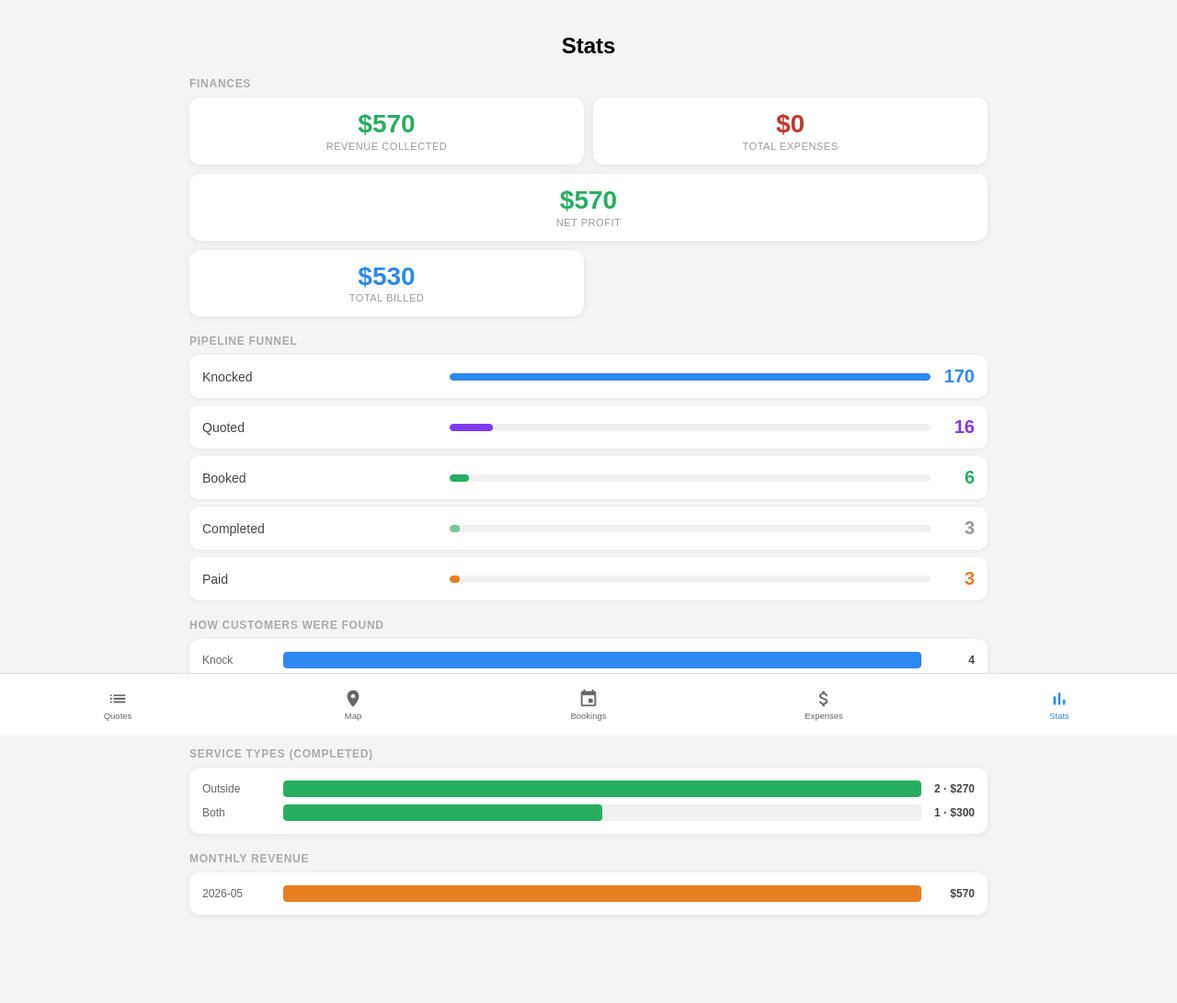
After one commit to onewithoutsleep/QuoteApp, a Flask app: page /stats in a window 1280 px wide. The commit adds this page. Shown: the whole page at 92% size. Run offline with Flask 3, Linux system fonts and the light colour scheme; data comes from the database, SQL or seed files in the repository; data that the repository does not hold is empty.

Commit message:
added expenses and stats

```diff
--- a/app.py
+++ b/app.py
@@ -121,9 +121,26 @@ def get_db():
     """)
     conn.commit()
 
+    conn.execute("""
+        CREATE TABLE IF NOT EXISTS expenses (
+            id          INTEGER PRIMARY KEY AUTOINCREMENT,
+            expense_date TEXT,
+            category    TEXT,
+            description TEXT,
+            amount      REAL,
+            notes       TEXT
+        )
+    """)
+    conn.commit()
+
     # Migrate services table: add new columns if missing
     svc_cols = [r[1] for r in conn.execute("PRAGMA table_info(services)").fetchall()]
-    for col, defn in [("completed","INTEGER DEFAULT 0"), ("paid","INTEGER DEFAULT 0"), ("amount_paid","REAL")]:
+    for col, defn in [
+        ("completed","INTEGER DEFAULT 0"),
+        ("paid","INTEGER DEFAULT 0"),
+        ("amount_paid","REAL"),
+        ("duration_minutes","INTEGER"),
+    ]:
         if col not in svc_cols:
             conn.execute(f"ALTER TABLE services ADD COLUMN {col} {defn}")
     conn.commit()
@@ -531,14 +548,19 @@ def service_complete(service_id):
     completed = int(request.form.get("completed", 0))
     paid = int(request.form.get("paid", 0))
     amount_paid = request.form.get("amount_paid", "")
+    duration_minutes = request.form.get("duration_minutes", "")
     try:
         amount_paid = float(amount_paid) if amount_paid else None
     except ValueError:
         amount_paid = None
+    try:
+        duration_minutes = int(duration_minutes) if duration_minutes else None
+    except ValueError:
+        duration_minutes = None
     conn = get_db()
     conn.execute("""
-        UPDATE services SET completed=?, paid=?, amount_paid=? WHERE id=?
-    """, (completed, paid, amount_paid, service_id))
+        UPDATE services SET completed=?, paid=?, amount_paid=?, duration_minutes=? WHERE id=?
+    """, (completed, paid, amount_paid, duration_minutes, service_id))
     conn.commit()
     conn.close()
     from flask import jsonify
@@ -576,6 +598,7 @@ def service_edit(service_id):
         completed    = 1 if request.form.get("completed") else 0
         paid         = 1 if request.form.get("paid") else 0
         amount_paid  = request.form.get("amount_paid", "")
+        duration_minutes = request.form.get("duration_minutes", "")
         try:
             price = float(price) if price else None
         except ValueError:
@@ -584,13 +607,17 @@ def service_edit(service_id):
             amount_paid = float(amount_paid) if amount_paid else None
         except ValueError:
             amount_paid = None
+        try:
+            duration_minutes = int(duration_minutes) if duration_minutes else None
+        except ValueError:
+            duration_minutes = None
         conn.execute("""
             UPDATE services
             SET service_date=?, service_time=?, type=?, price=?, notes=?,
-                completed=?, paid=?, amount_paid=?
+                completed=?, paid=?, amount_paid=?, duration_minutes=?
             WHERE id=?
         """, (service_date, service_time, stype, price, notes,
-              completed, paid, amount_paid, service_id))
+              completed, paid, amount_paid, duration_minutes, service_id))
         conn.commit()
         conn.close()
         return redirect(back)
@@ -617,7 +644,7 @@ def service_edit(service_id):
 def bookings():
     conn = get_db()
     services = conn.execute("""
-        SELECT s.*, q.customer, q.phone, h.address
+        SELECT s.*, q.customer, q.phone, q.windows, q.house_id, h.address
         FROM services s
         JOIN quotes q ON q.id = s.quote_id
         JOIN houses h ON h.id = q.house_id
@@ -784,5 +811,150 @@ def text_quote(id):
     return redirect(f"sms:{q['phone']}?body={quote(body)}")
 
 
+# -----------------------------
+# MOVE HOUSE (AJAX)
+# -----------------------------
+@app.route("/move_house/<int:id>", methods=["POST"])
+def move_house(id):
+    from flask import jsonify
+    lat = request.form.get("lat")
+    lng = request.form.get("lng")
+    address = request.form.get("address", "").strip()
+    try:
+        lat = float(lat)
+        lng = float(lng)
+    except (TypeError, ValueError):
+        return jsonify({"status": "error", "msg": "bad coords"})
+    conn = get_db()
+    if address:
+        conn.execute("UPDATE houses SET lat=?, lng=?, address=? WHERE id=?",
+                     (lat, lng, normalize_address(address), id))
+    else:
+        conn.execute("UPDATE houses SET lat=?, lng=? WHERE id=?", (lat, lng, id))
+    conn.commit()
+    updated = conn.execute("SELECT * FROM houses WHERE id=?", (id,)).fetchone()
+    conn.close()
+    return jsonify({"status": "ok", "address": updated["address"], "lat": lat, "lng": lng})
+
+
+# -----------------------------
+# EXPENSES
+# -----------------------------
+@app.route("/expenses", methods=["GET", "POST"])
+def expenses():
+    conn = get_db()
+    if request.method == "POST":
+        action = request.form.get("action", "add")
+        if action == "delete":
+            exp_id = request.form.get("id")
+            if exp_id:
+                conn.execute("DELETE FROM expenses WHERE id=?", (exp_id,))
+                conn.commit()
+        else:
+            expense_date = request.form.get("expense_date", date.today().isoformat())
+            category     = request.form.get("category", "").strip()
+            description  = request.form.get("description", "").strip()
+            amount       = request.form.get("amount", "")
+            notes        = request.form.get("notes", "").strip()
+            try:
+                amount = float(amount) if amount else 0.0
+            except ValueError:
+                amount = 0.0
+            conn.execute("""
+                INSERT INTO expenses (expense_date, category, description, amount, notes)
+                VALUES (?, ?, ?, ?, ?)
+            """, (expense_date, category, description, amount, notes))
+            conn.commit()
+        conn.close()
+        return redirect("/expenses")
+
+    rows = conn.execute(
+        "SELECT * FROM expenses ORDER BY expense_date DESC, id DESC"
+    ).fetchall()
+    expenses_list = [dict(r) for r in rows]
+    conn.close()
+    return render_template("expenses.html", expenses=expenses_list, today=date.today().isoformat())
+
+
+# -----------------------------
+# STATS
+# -----------------------------
+@app.route("/stats")
+def stats():
+    conn = get_db()
+
+    total_houses = conn.execute("SELECT COUNT(*) FROM houses").fetchone()[0]
+    total_quotes = conn.execute("SELECT COUNT(*) FROM quotes").fetchone()[0]
+    total_services = conn.execute("SELECT COUNT(*) FROM services").fetchone()[0]
+    completed_services = conn.execute("SELECT COUNT(*) FROM services WHERE completed=1").fetchone()[0]
+    paid_services = conn.execute("SELECT COUNT(*) FROM services WHERE paid=1").fetchone()[0]
+
+    revenue_row = conn.execute("SELECT SUM(amount_paid) FROM services WHERE paid=1").fetchone()
+    total_revenue = revenue_row[0] or 0.0
+
+    price_row = conn.execute("SELECT SUM(price) FROM services WHERE completed=1").fetchone()
+    total_billed = price_row[0] or 0.0
+
+    expense_row = conn.execute("SELECT SUM(amount) FROM expenses").fetchone()
+    total_expenses = expense_row[0] or 0.0
+
+    net_profit = total_revenue - total_expenses
+
+    # Average job duration
+    dur_row = conn.execute(
+        "SELECT AVG(duration_minutes) FROM services WHERE completed=1 AND duration_minutes IS NOT NULL"
+    ).fetchone()
+    avg_duration = dur_row[0]
+
+    # Revenue by month
+    monthly = conn.execute("""
+        SELECT substr(service_date,1,7) AS month, SUM(amount_paid) AS revenue, COUNT(*) AS jobs
+        FROM services WHERE paid=1 AND service_date IS NOT NULL
+        GROUP BY month ORDER BY month DESC LIMIT 12
+    """).fetchall()
+    monthly_data = [dict(r) for r in monthly]
+
+    # Expenses by category
+    cat_expenses = conn.execute("""
+        SELECT category, SUM(amount) AS total
+        FROM expenses GROUP BY category ORDER BY total DESC
+    """).fetchall()
+    cat_data = [dict(r) for r in cat_expenses]
+
+    # Found-via breakdown
+    found_via = conn.execute("""
+        SELECT found_via, COUNT(*) AS cnt FROM quotes
+        WHERE found_via IS NOT NULL GROUP BY found_via ORDER BY cnt DESC
+    """).fetchall()
+    found_via_data = [dict(r) for r in found_via]
+
+    # Service type breakdown
+    svc_types = conn.execute("""
+        SELECT type, COUNT(*) AS cnt, SUM(amount_paid) AS revenue
+        FROM services WHERE completed=1
+        GROUP BY type ORDER BY cnt DESC
+    """).fetchall()
+    svc_type_data = [dict(r) for r in svc_types]
+
+    conn.close()
+
+    return render_template("stats.html",
+        total_houses=total_houses,
+        total_quotes=total_quotes,
+        total_services=total_services,
+        completed_services=completed_services,
+        paid_services=paid_services,
+        total_revenue=total_revenue,
+        total_billed=total_billed,
+        total_expenses=total_expenses,
+        net_profit=net_profit,
+        avg_duration=avg_duration,
+        monthly_data=monthly_data,
+        cat_data=cat_data,
+        found_via_data=found_via_data,
+        svc_type_data=svc_type_data,
+    )
+
+
 if __name__ == "__main__":
     app.run(host="0.0.0.0", port=5000, debug=True)
--- a/static/style.css
+++ b/static/style.css
@@ -29,12 +29,18 @@ body {
     flex-direction: column;
     align-items: center;
     justify-content: center;
-    gap: 3px;
+    gap: 2px;
     color: #666;
-    font-size: 11px;
+    font-size: 9.5px;
     font-family: Arial, sans-serif;
     text-decoration: none;
     -webkit-tap-highlight-color: transparent;
+}
+
+.bottom-nav svg {
+    width: 22px;
+    height: 22px;
+    fill: currentColor;
 }
 
 .bottom-nav a:active {
@@ -45,11 +51,7 @@ body {
     color: #2d89ef;
 }
 
-.bottom-nav svg {
-    width: 24px;
-    height: 24px;
-    fill: currentColor;
-}
+
 
 /* Push page content above the fixed nav bar */
 .page-content {
--- a/templates/index.html
+++ b/templates/index.html
@@ -128,6 +128,7 @@
             <div class="quote-actions">
                 <a href="/edit/{{ q['id'] }}"><button>Edit</button></a>
                 <a href="/service/new/{{ q['id'] }}"><button class="btn-green">Book Service</button></a>
+                <a href="/map?highlight={{ q['house_id'] }}"><button style="background:#27ae60;">Map</button></a>
                 <a href="/email/{{ q['id'] }}"><button>Email Quote</button></a>
                 <a href="/text/{{ q['id'] }}"><button>Text Quote</button></a>
             </div>
@@ -173,8 +174,8 @@ function handlePhone(e, rawPhone, digits) {
     sheet.innerHTML = `
         <div style="background:#fff;border-radius:16px 16px 0 0;padding:20px 16px 32px;display:flex;flex-direction:column;gap:10px;">
             <div style="text-align:center;font-weight:bold;font-size:16px;color:#333;margin-bottom:4px;">${rawPhone}</div>
-            <a href="tel:${digits}" style="display:block;text-align:center;padding:16px;background:#2d89ef;color:white;border-radius:10px;font-weight:bold;font-size:17px;">📞 Call</a>
-            <a href="sms:${digits}" style="display:block;text-align:center;padding:16px;background:#27ae60;color:white;border-radius:10px;font-weight:bold;font-size:17px;">💬 Text</a>
+            <a href="tel:${digits}" style="display:block;text-align:center;padding:16px;background:#2d89ef;color:white;border-radius:10px;font-weight:bold;font-size:17px;">Call</a>
+            <a href="sms:${digits}" style="display:block;text-align:center;padding:16px;background:#27ae60;color:white;border-radius:10px;font-weight:bold;font-size:17px;">Text</a>
             <button onclick="this.closest('div').parentElement.remove()" style="background:#f0f0f0;color:#333;border:none;border-radius:10px;padding:14px;font-size:16px;cursor:pointer;">Cancel</button>
         </div>`;
     sheet.addEventListener('click', function(ev){ if(ev.target===sheet) sheet.remove(); });
--- a/templates/nav.html
+++ b/templates/nav.html
@@ -12,9 +12,13 @@
         <svg viewBox="0 0 24 24"><path d="M17 12h-5v5h5v-5zM16 1v2H8V1H6v2H5c-1.11 0-1.99.9-1.99 2L3 19c0 1.1.89 2 2 2h14c1.1 0 2-.9 2-2V5c0-1.1-.9-2-2-2h-1V1h-2zm3 18H5V8h14v11z"/></svg>
         Bookings
     </a>
-    <a href="/settings" class="{{ 'active' if active == 'settings' }}">
-        <svg viewBox="0 0 24 24"><path d="M19.14 12.94c.04-.3.06-.61.06-.94s-.02-.64-.07-.94l2.03-1.58a.49.49 0 0 0 .12-.61l-1.92-3.32a.49.49 0 0 0-.59-.22l-2.39.96a6.97 6.97 0 0 0-1.62-.94l-.36-2.54a.484.484 0 0 0-.48-.41h-3.84c-.24 0-.43.17-.47.41l-.36 2.54c-.59.24-1.13.57-1.62.94l-2.39-.96a.48.48 0 0 0-.59.22L2.74 8.87a.48.48 0 0 0 .12.61l2.03 1.58c-.05.3-.07.62-.07.94s.02.64.07.94l-2.03 1.58a.49.49 0 0 0-.12.61l1.92 3.32c.12.22.37.29.59.22l2.39-.96c.5.37 1.03.7 1.62.94l.36 2.54c.05.24.24.41.48.41h3.84c.24 0 .44-.17.47-.41l.36-2.54c.59-.24 1.13-.57 1.62-.94l2.39.96c.22.08.47 0 .59-.22l1.92-3.32a.49.49 0 0 0-.12-.61l-2.01-1.58zM12 15.6c-1.98 0-3.6-1.62-3.6-3.6s1.62-3.6 3.6-3.6 3.6 1.62 3.6 3.6-1.62 3.6-3.6 3.6z"/></svg>
-        Settings
+    <a href="/expenses" class="{{ 'active' if active == 'expenses' }}">
+        <svg viewBox="0 0 24 24"><path d="M11.8 10.9c-2.27-.59-3-1.2-3-2.15 0-1.09 1.01-1.85 2.7-1.85 1.78 0 2.44.85 2.5 2.1h2.21c-.07-1.72-1.12-3.3-3.21-3.81V3h-3v2.16c-1.94.42-3.5 1.68-3.5 3.61 0 2.31 1.91 3.46 4.7 4.13 2.5.6 3 1.48 3 2.41 0 .69-.49 1.79-2.7 1.79-2.06 0-2.87-.92-2.98-2.1h-2.2c.12 2.19 1.76 3.42 3.68 3.83V21h3v-2.15c1.95-.37 3.5-1.5 3.5-3.55 0-2.84-2.43-3.81-4.7-4.4z"/></svg>
+        Expenses
+    </a>
+    <a href="/stats" class="{{ 'active' if active == 'stats' }}">
+        <svg viewBox="0 0 24 24"><path d="M5 9.2h3V19H5V9.2zM10.6 5h2.8v14h-2.8V5zm5.6 8H19v6h-2.8v-6z"/></svg>
+        Stats
     </a>
 </nav>
 {% endmacro %}
--- /dev/null
+++ b/templates/stats.html
@@ -0,0 +1,185 @@
+{% from "nav.html" import bottom_nav %}
+<!DOCTYPE html>
+<html>
+<head>
+    <title>Stats</title>
+    <link rel="stylesheet" href="/static/style.css">
+    <meta name="viewport" content="width=device-width, initial-scale=1">
+    <style>
+        .stat-grid { display: grid; grid-template-columns: 1fr 1fr; gap: 10px; margin-bottom: 16px; }
+        .stat-box {
+            background: white; border-radius: 12px;
+            box-shadow: 0 2px 8px rgba(0,0,0,0.07);
+            padding: 14px 12px; text-align: center;
+        }
+        .stat-box .val { font-size: 28px; font-weight: bold; color: #2d89ef; line-height: 1.1; }
+        .stat-box .lbl { font-size: 11px; color: #999; text-transform: uppercase; letter-spacing: 0.05em; margin-top: 2px; }
+        .stat-box.green .val { color: #27ae60; }
+        .stat-box.red .val { color: #c0392b; }
+        .stat-box.purple .val { color: #7c3aed; }
+        .stat-box.full { grid-column: 1 / -1; }
+
+        .section-title {
+            font-size: 12px; font-weight: bold; color: #aaa;
+            text-transform: uppercase; letter-spacing: 0.06em;
+            margin: 20px 0 8px;
+        }
+        .funnel-row {
+            display: flex; align-items: center; gap: 8px;
+            background: white; border-radius: 10px;
+            box-shadow: 0 1px 4px rgba(0,0,0,0.07);
+            padding: 12px 14px; margin-bottom: 8px;
+        }
+        .funnel-label { flex: 1; font-size: 14px; color: #444; font-weight: 500; }
+        .funnel-count { font-size: 20px; font-weight: bold; color: #2d89ef; min-width: 40px; text-align: right; }
+        .funnel-bar-wrap { flex: 2; height: 8px; background: #f0f0f0; border-radius: 4px; overflow: hidden; }
+        .funnel-bar { height: 100%; border-radius: 4px; background: #2d89ef; }
+
+        .bar-chart { background: white; border-radius: 12px; box-shadow: 0 2px 8px rgba(0,0,0,0.07); padding: 14px; margin-bottom: 12px; }
+        .bar-row { display: flex; align-items: center; gap: 8px; margin-bottom: 8px; }
+        .bar-row:last-child { margin-bottom: 0; }
+        .bar-lbl { font-size: 12px; color: #666; min-width: 80px; }
+        .bar-wrap { flex: 1; height: 18px; background: #f0f0f0; border-radius: 4px; overflow: hidden; position: relative; }
+        .bar-fill { height: 100%; border-radius: 4px; }
+        .bar-val { font-size: 12px; font-weight: bold; color: #444; min-width: 50px; text-align: right; }
+
+        .pill-list { display: flex; flex-wrap: wrap; gap: 6px; margin-bottom: 8px; }
+        .pill { background: white; border-radius: 20px; padding: 6px 14px;
+                font-size: 13px; font-weight: bold; color: #555;
+                box-shadow: 0 1px 4px rgba(0,0,0,0.08); }
+        .pill .pct { color: #2d89ef; }
+    </style>
+</head>
+<body class="page-content">
+<div class="container">
+    <h2>Stats</h2>
+
+    <!-- Financial Overview -->
+    <div class="section-title">Finances</div>
+    <div class="stat-grid">
+        <div class="stat-box green">
+            <div class="val">${{ total_revenue | fmt_price }}</div>
+            <div class="lbl">Revenue Collected</div>
+        </div>
+        <div class="stat-box red">
+            <div class="val">${{ total_expenses | fmt_price }}</div>
+            <div class="lbl">Total Expenses</div>
+        </div>
+        <div class="stat-box {{ 'green' if net_profit >= 0 else 'red' }} full">
+            <div class="val">${{ net_profit | fmt_price }}</div>
+            <div class="lbl">Net Profit</div>
+        </div>
+        <div class="stat-box">
+            <div class="val">${{ total_billed | fmt_price }}</div>
+            <div class="lbl">Total Billed</div>
+        </div>
+        {% if avg_duration %}
+        <div class="stat-box purple">
+            <div class="val">{{ avg_duration | round(0) | int }} min</div>
+            <div class="lbl">Avg Job Duration</div>
+        </div>
+        {% endif %}
+    </div>
+
+    <!-- Funnel -->
+    <div class="section-title">Pipeline Funnel</div>
+    {% set funnel_max = total_houses if total_houses > 0 else 1 %}
+    <div class="funnel-row">
+        <div class="funnel-label">Knocked</div>
+        <div class="funnel-bar-wrap"><div class="funnel-bar" style="width:100%;"></div></div>
+        <div class="funnel-count">{{ total_houses }}</div>
+    </div>
+    <div class="funnel-row">
+        <div class="funnel-label">Quoted</div>
+        <div class="funnel-bar-wrap"><div class="funnel-bar" style="width:{{ ((total_quotes / funnel_max) * 100) | round(0) | int }}%;background:#7c3aed;"></div></div>
+        <div class="funnel-count" style="color:#7c3aed;">{{ total_quotes }}</div>
+    </div>
+    <div class="funnel-row">
+        <div class="funnel-label">Booked</div>
+        <div class="funnel-bar-wrap"><div class="funnel-bar" style="width:{{ ((total_services / funnel_max) * 100) | round(0) | int }}%;background:#27ae60;"></div></div>
+        <div class="funnel-count" style="color:#27ae60;">{{ total_services }}</div>
+    </div>
+    <div class="funnel-row">
+        <div class="funnel-label">Completed</div>
+        <div class="funnel-bar-wrap"><div class="funnel-bar" style="width:{{ ((completed_services / funnel_max) * 100) | round(0) | int }}%;background:#27ae60;opacity:0.6;"></div></div>
+        <div class="funnel-count" style="color:#999;">{{ completed_services }}</div>
+    </div>
+    <div class="funnel-row">
+        <div class="funnel-label">Paid</div>
+        <div class="funnel-bar-wrap"><div class="funnel-bar" style="width:{{ ((paid_services / funnel_max) * 100) | round(0) | int }}%;background:#e67e22;"></div></div>
+        <div class="funnel-count" style="color:#e67e22;">{{ paid_services }}</div>
+    </div>
+
+    <!-- How found -->
+    {% if found_via_data %}
+    <div class="section-title">How Customers Were Found</div>
+    <div class="bar-chart">
+        {% set fv_max = found_via_data[0].cnt if found_via_data else 1 %}
+        {% for row in found_via_data %}
+        <div class="bar-row">
+            <div class="bar-lbl">{{ (row.found_via or 'Unknown') | capitalize }}</div>
+            <div class="bar-wrap">
+                <div class="bar-fill" style="width:{{ ((row.cnt / fv_max) * 100) | round(0) | int }}%;background:#2d89ef;"></div>
+            </div>
+            <div class="bar-val">{{ row.cnt }}</div>
+        </div>
+        {% endfor %}
+    </div>
+    {% endif %}
+
+    <!-- Service types -->
+    {% if svc_type_data %}
+    <div class="section-title">Service Types (Completed)</div>
+    <div class="bar-chart">
+        {% set st_max = svc_type_data[0].cnt if svc_type_data else 1 %}
+        {% for row in svc_type_data %}
+        <div class="bar-row">
+            <div class="bar-lbl">{{ (row.type or 'Other') | capitalize }}</div>
+            <div class="bar-wrap">
+                <div class="bar-fill" style="width:{{ ((row.cnt / st_max) * 100) | round(0) | int }}%;background:#27ae60;"></div>
+            </div>
+            <div class="bar-val">{{ row.cnt }}{% if row.revenue %} · ${{ row.revenue | fmt_price }}{% endif %}</div>
+        </div>
+        {% endfor %}
+    </div>
+    {% endif %}
+
+    <!-- Monthly revenue -->
+    {% if monthly_data %}
+    <div class="section-title">Monthly Revenue</div>
+    <div class="bar-chart">
+        {% set mr_max = monthly_data | map(attribute='revenue') | max %}
+        {% set mr_max = mr_max if mr_max and mr_max > 0 else 1 %}
+        {% for row in monthly_data | reverse %}
+        <div class="bar-row">
+            <div class="bar-lbl">{{ row.month }}</div>
+            <div class="bar-wrap">
+                <div class="bar-fill" style="width:{{ ((row.revenue / mr_max) * 100) | round(0) | int }}%;background:#e67e22;"></div>
+            </div>
+            <div class="bar-val">${{ row.revenue | fmt_price }}</div>
+        </div>
+        {% endfor %}
+    </div>
+    {% endif %}
+
+    <!-- Expense categories -->
+    {% if cat_data %}
+    <div class="section-title">Expenses by Category</div>
+    <div class="bar-chart">
+        {% set ce_max = cat_data[0].total if cat_data else 1 %}
+        {% for row in cat_data %}
+        <div class="bar-row">
+            <div class="bar-lbl">{{ row.category or 'Other' }}</div>
+            <div class="bar-wrap">
+                <div class="bar-fill" style="width:{{ ((row.total / ce_max) * 100) | round(0) | int }}%;background:#c0392b;"></div>
+            </div>
+            <div class="bar-val">${{ row.total | fmt_price }}</div>
+        </div>
+        {% endfor %}
+    </div>
+    {% endif %}
+
+</div>
+{{ bottom_nav('stats') }}
+</body>
+</html>
```
Also changed, not shown: nextsteps.txt (+5 -5 lines), static/script.js (+97 -17 lines), templates/bookings.html (+17 -4 lines), templates/expenses.html (added, +138 -0 lines), templates/map.html (+5 -5 lines), templates/service_edit.html (+6 -1 lines).
